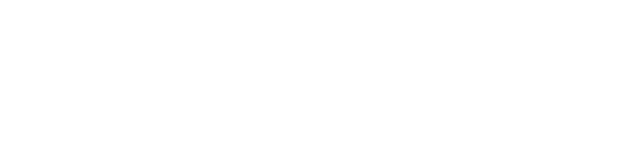
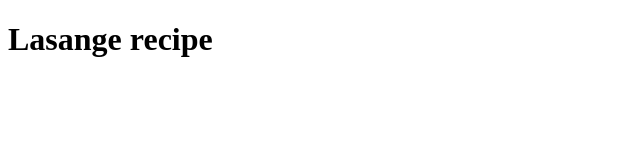
Before and after one commit to Axicard/odin_recepis, a plain HTML site: page the_recipes/the_recipes.html in a window 1280 px wide. Shown: the whole page, without its empty margins (0-640 px from the left). Drawn offline with Linux system fonts and the light colour scheme.

```diff
--- a/the_recipes/the_recipes.html
+++ b/the_recipes/the_recipes.html
@@ -6,6 +6,6 @@
     <title>lasange recipe</title>
 </head>
 <body>
-
+    <h1>Lasange recipe</h1>
 </body>
 </html>
```
